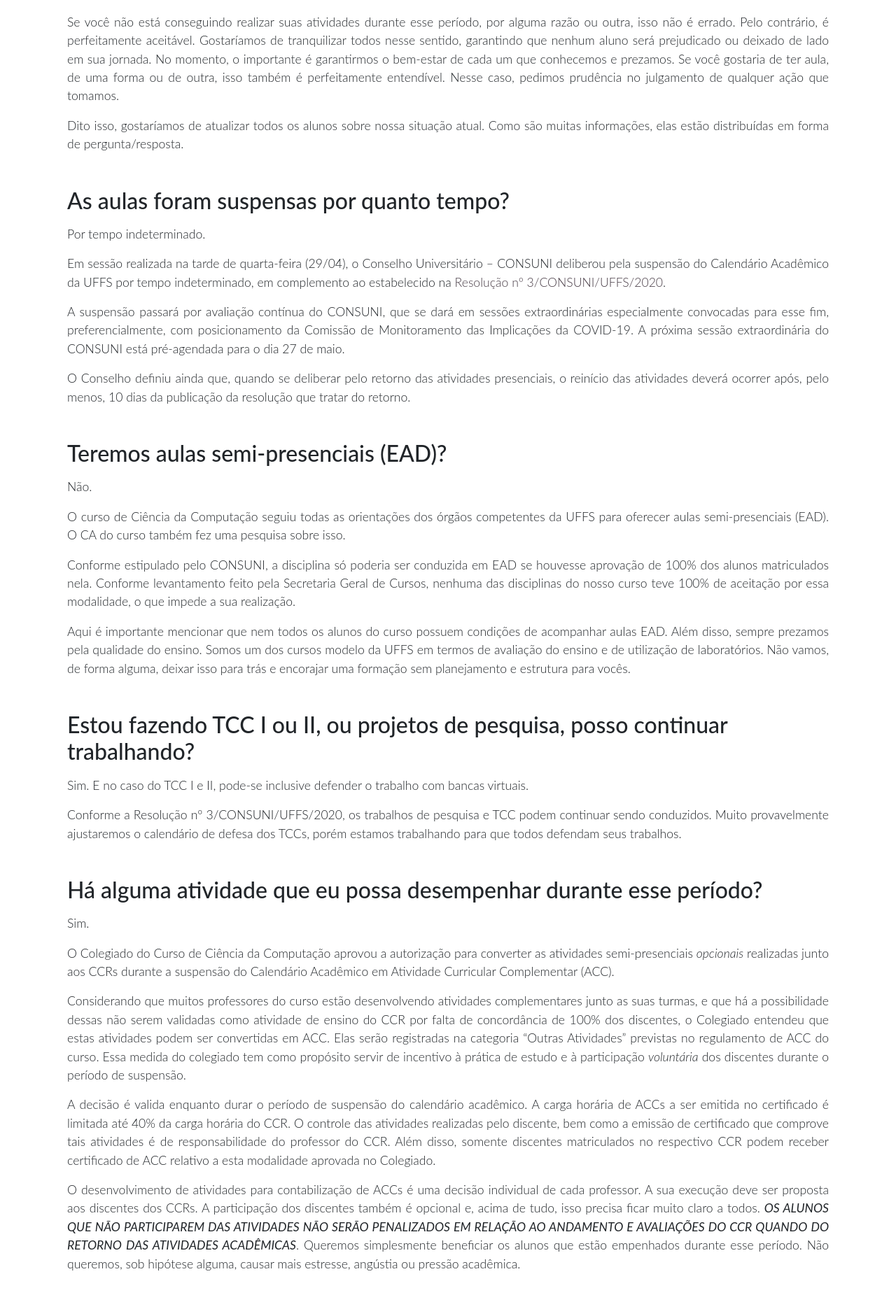
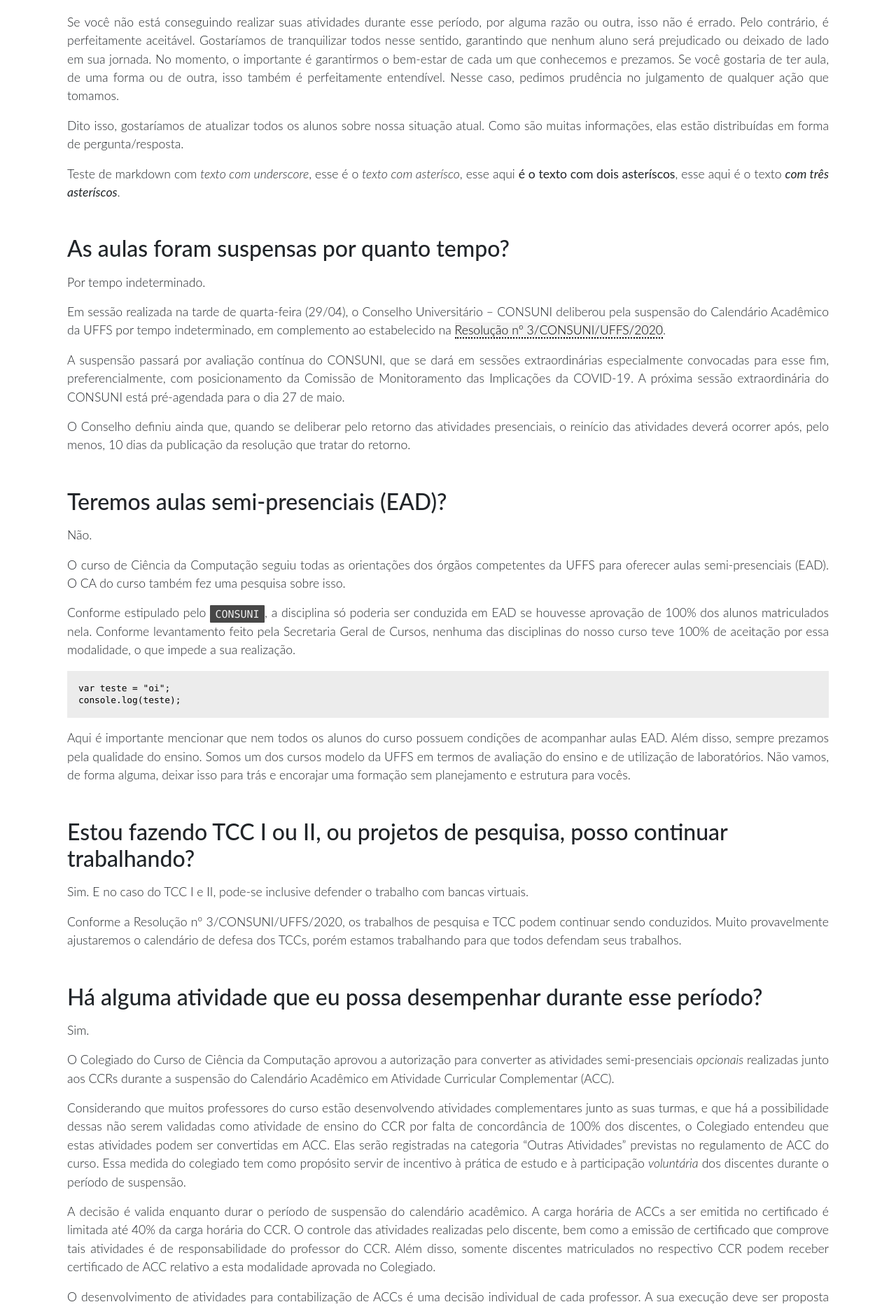
Before and after one commit to ccuffs/cc.uffs.edu.br, a Jekyll site: the page built from _pages/teste-post.md, in a window 1280 px wide. Shown: the part 1105-2976 px from the top of the page at 70% size. Built offline with Jekyll 4.4.1, drawn with Linux system fonts in a browser that asks for light colours.

Commit message:
Mais um pouco de amor para o layout de posts

````diff
--- a/_layouts/post.html
+++ b/_layouts/post.html
@@ -31,17 +31,23 @@
     </article>
 
     <div class="related wrap">
-        <h2><i class="fa fa-list-alt"></i> Conteúdo relacionado</h2>
+        <div class="card border-light">
+            <div class="card-header">
+                <i class="fa fa-list-alt"></i> Conteúdo relacionado
+            </div>
+            <div class="card-body">
               <ul class="related-posts">
                 {% for post in site.related_posts limit:3 %}
                   <li>
-              <strong><a href="{{ post.url }}">{{ post.title }}</a></strong>
+                    <i class="fa fa-chevron-right"></i> <strong><a href="{{ post.url }}">{{ post.title }}</a></strong>
                     <p class="post-meta">
-                <i class="fas fa-calendar-alt"></i> {{ post.date | date: "%Y-%m-%d" }}
-                <i class="fas fa-tags"></i> {{ post.tags | join: "," }}
+                      <i class="fa fa-calendar"></i> {{ post.date | date: "%Y-%m-%d" }}
+                      {% if count(post.tags) > 0 %}<i class="fa fa-tags"></i> {{ post.tags | join: "," }} {% endif %}
                     </p>
                   </li>
                 {% endfor %}
               </ul>
             </div>
         </div>
+    </div>
+</div>
--- a/_pages/teste-post.md
+++ b/_pages/teste-post.md
@@ -22,6 +22,8 @@
 
 Dito isso, gostaríamos de atualizar todos os alunos sobre nossa situação atual. Como são muitas informações, elas estão distribuídas em forma de pergunta/resposta.
 
+Teste de markdown com _texto com underscore_, esse é o *texto com asterísco*, esse aqui **é o texto com dois asteríscos**, esse aqui é o texto ***com três asteríscos***.
+
 ## As aulas foram suspensas por quanto tempo?
 
 Por tempo indeterminado.
@@ -38,7 +40,12 @@
 
 O curso de Ciência da Computação seguiu todas as orientações dos órgãos competentes da UFFS para oferecer aulas semi-presenciais (EAD). O CA do curso também fez uma pesquisa sobre isso.
 
-Conforme estipulado pelo CONSUNI, a disciplina só poderia ser conduzida em EAD se houvesse aprovação de 100% dos alunos matriculados nela. Conforme levantamento feito pela Secretaria Geral de Cursos, nenhuma das disciplinas do nosso curso teve 100% de aceitação por essa modalidade, o que impede a sua realização.
+Conforme estipulado pelo `CONSUNI`, a disciplina só poderia ser conduzida em EAD se houvesse aprovação de 100% dos alunos matriculados nela. Conforme levantamento feito pela Secretaria Geral de Cursos, nenhuma das disciplinas do nosso curso teve 100% de aceitação por essa modalidade, o que impede a sua realização.
+
+```js
+var teste = "oi";
+console.log(teste);
+```
 
 Aqui é importante mencionar que nem todos os alunos do curso possuem condições de acompanhar aulas EAD. Além disso, sempre prezamos pela qualidade do ensino. Somos um dos cursos modelo da UFFS em termos de avaliação do ensino e de utilização de laboratórios. Não vamos, de forma alguma, deixar isso para trás e encorajar uma formação sem planejamento e estrutura para vocês.
 
--- a/css/main.css
+++ b/css/main.css
@@ -231,11 +231,19 @@
 
 .post-meta {
     display: block;
-    margin-top: 0.2em;
-    margin-bottom: 2.5em;
     color: #9a9a9a;
     font-size: 1em;
     font-weight: 300;
+}
+
+div.post-meta {
+    margin-top: 0.2em;
+    margin-bottom: 2.5em;
+}
+
+p.post-meta {
+    margin-top: 0.2em;
+    margin-bottom: 0.6em;
 }
 
 .post-meta li {
@@ -252,16 +260,85 @@
     margin-right: 0.6em;
 }
 
+/* Code */
+
+.post-content code, .post-content pre {
+    font-family: Menlo, Monaco, "Courier New", monospace;
+}
+
+.post-content code {
+    padding: .25em .5em;
+    font-size: 85%;
+    color: #eee;
+    background-color: #474747;
+    border-radius: 1px;
+}
+
+.post-content pre {
+    display: block;
+    margin-top: 0;
+    margin-bottom: 1rem;
+    padding: 1rem;
+    font-size: .8rem;
+    line-height: 1.4;
+    white-space: pre;
+    white-space: pre-wrap;
+    word-break: break-all;
+    word-wrap: break-word;
+    color: #000;
+    background-color: #ececec;
+}
+
+.post-content pre code {
+    padding: 0;
+    font-size: 100%;
+    color: inherit;
+    background-color: transparent;
+}
+
+.post-content a {
+    color: #747474;
+    text-decoration: none;
+}
+
+.post-content a strong {
+    color: inherit;
+}
+
+/* `:focus` is linked to `:hover` for basic accessibility */
+
+.post-content a {
+    color: #000;
+    background: #f2f2f2;
+    text-decoration: none;
+    border-bottom: dotted 2px #000;
+}
+
+.post-content a strong {
+    color: inherit;
+}
+
+.post-content a:hover,
+.post-content a:focus {
+    text-decoration: none;
+    background: #d2d2d2;
+}
+
+.post-title a {
+    color: #000;
+    background: none;
+    text-decoration: none;
+    border-bottom: none;
+}
+
 /* Related posts */
 
 .related {
-    padding-top: 2rem;
-    padding-bottom: 2rem;
-    border-top: 1px solid #eee;
+    margin-top: 5em;
 }
 
 .related h2 {
-    padding-bottom: 1rem;
+    padding-bottom: 0.3rem;
 }
 
 .related-posts {
@@ -271,6 +348,10 @@
 
 .related-posts strong {
     margin-top: 0;
+}
+
+.related-posts li {
+    margin-bottom: 2em;
 }
 
 .related-posts li small {
@@ -370,22 +451,6 @@
 
 .page-content a {
     text-decoration: none;
-}
-
-.page-content p a, .page-content li a {
-    border-bottom: 1px dotted #a2a2a2;
-}
-
-.page-content p a:hover, .page-content li a:hover {
-    border-bottom-style: solid;
-}
-
-.page-content p>a.reversefootnote {
-    border-bottom-width: 0;
-}
-
-.page-content .toc li>a {
-    border-bottom-width: 0;
 }
 
 .page-content .page-footer, .page-content .pagination {
````
Also changed, not shown: other parts of _layouts/post.html (+1 -1 lines). Lines whose indentation alone changed are shown as unchanged.
